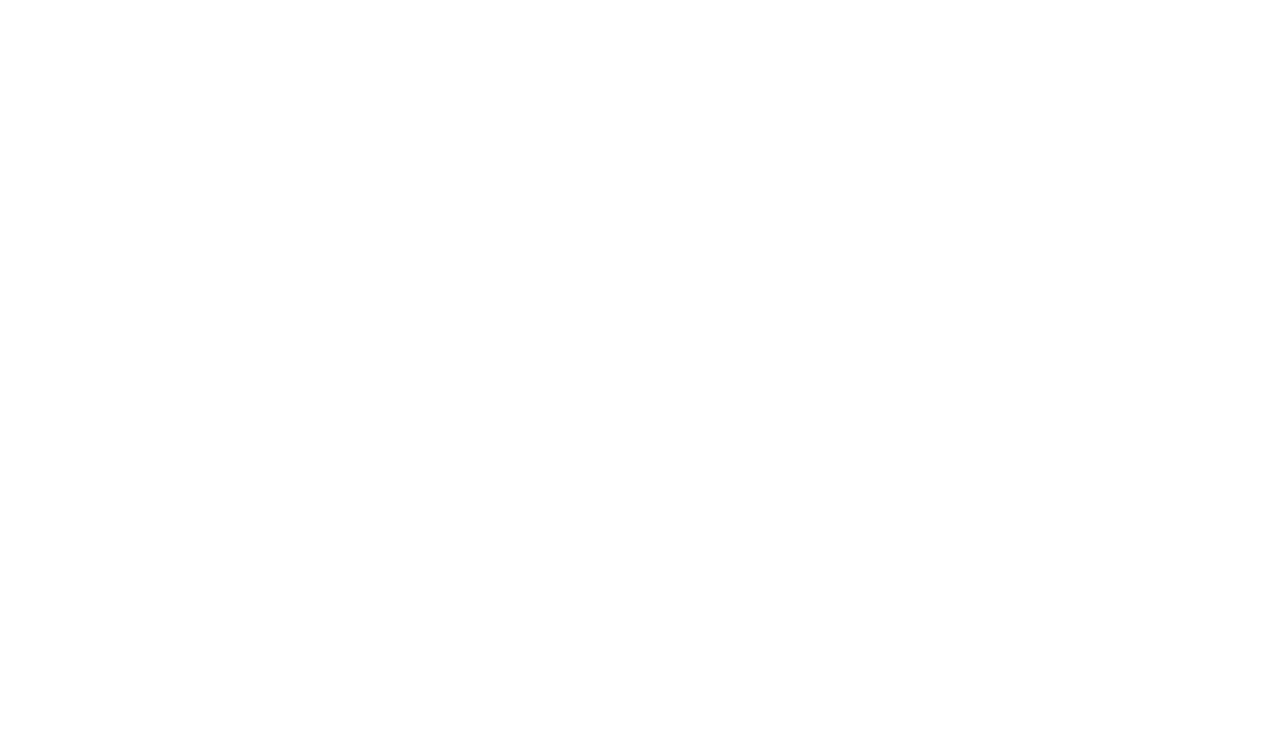
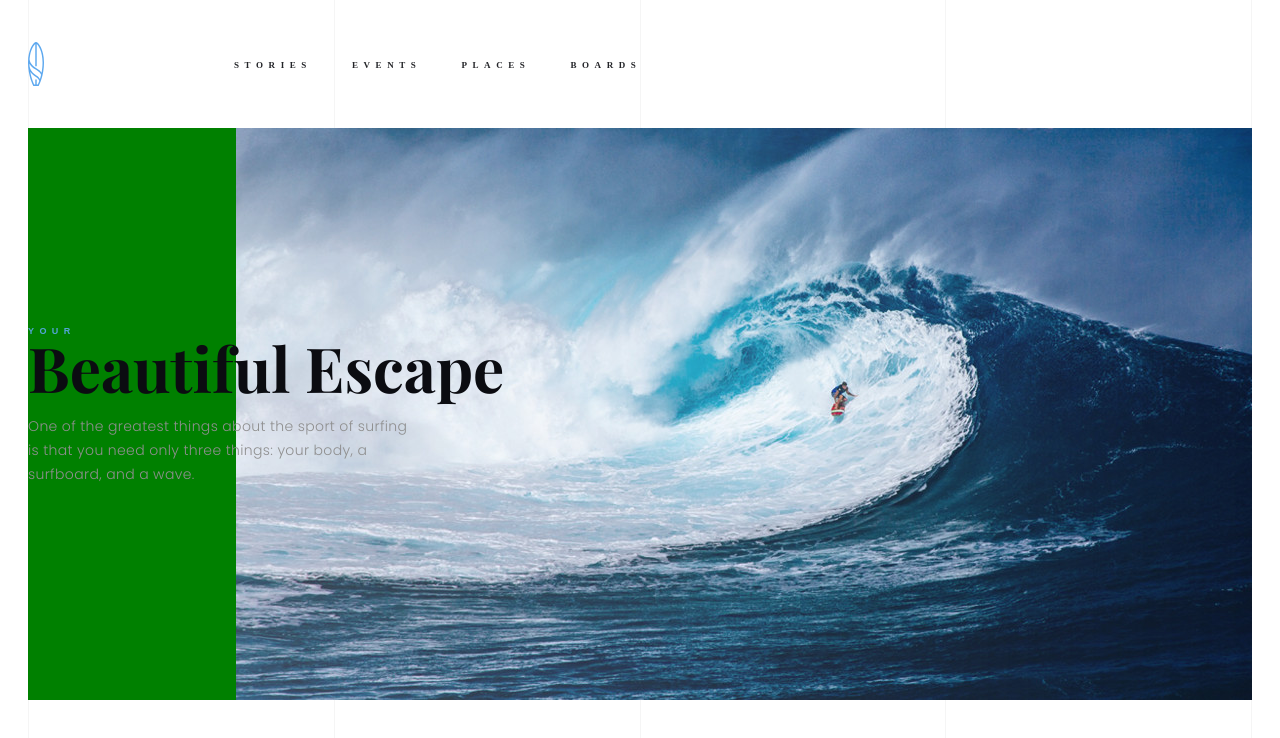
Before and after one commit to antgerasim/WebCadamy-SurfingClub, a website: page app/index.html in a window 1280 px wide. Drawn offline with nearby package versions, Linux system fonts and the light colour scheme.

Commit message:
1 Урок

```diff
--- a/app/index.html
+++ b/app/index.html
@@ -1,13 +1,61 @@
 <!DOCTYPE html>
 <html lang="en">
+
 <head>
     <meta charset="UTF-8">
     <meta name="viewport" content="width=device-width, initial-scale=1.0">
     <meta http-equiv="X-UA-Compatible" content="ie=edge">
     <title>Surfing Club</title>
     <link rel="stylesheet" href="libs/bootstrap-reboot/bootstrap-reboot.css">
+    <link rel="stylesheet" href="css/main.css">
+    <link
+        href="https://fonts.googleapis.com/css?family=Fira+Sans|Playfair+Display:400,700|Poppins:300&display=swap&subset=cyrillic-ext"
+        rel="stylesheet">
+    <link rel="stylesheet" href="fonts/league-spartan/league-spartan.css">
 </head>
+
 <body>
+    <div class="container">
+        <nav class="navigation-wrapper">
+            <a href="">
+                <div class="logo">
+                    <img width="16" src="img/logo/logo.svg" alt="">
+                </div>
+            </a>
+
+            <ul class="navigation">
+                <li class="navigation__item">
+                    <a class="navigation__link" href="#!">Stories</a>
+                </li>
+                <li class="navigation__item">
+                    <a class="navigation__link" href="#!">Events</a>
+                </li clas>
+                <li class="navigation__item">
+                    <a class="navigation__link" href="#!">Places</a>
+                </li>
+                <li class="navigation__item">
+                    <a class="navigation__link" href="#!">Boards</a>
+                </li>
+            </ul>
+        </nav>
+
+        <div class="slide-item">
+
+            <div class="slide-item__desc">
+                <h2 class="slide-item__heading">
+                    <span>Your</span>
+                    Beautiful Escape
+                </h2>
+                <div class="slide-item__text">
+                    <p> One of the greatest things about the sport of surfing is that you need only three things: your
+                        body,
+                        a surfboard, and a wave.</p>
+                </div>
+            </div>
+            <div class="slide-item__img slide-item__img--bg-1"></div>
+        </div>
+    </div>
 
 </body>
+
 </html>
--- /dev/null
+++ b/app/less/blocks/base.less
@@ -0,0 +1,27 @@
+body {
+    //background: #97e2f0;
+    background-image: url("../img/bg/bg-lines.png");
+    /*относительно скомпилированного файла main.css*/
+    background-repeat: repeat-y;
+    background-position: center;
+    background-size: initial;
+    font-family: sans-serif;
+}
+
+.container {
+    width: 1224px;
+    margin-left: auto;
+    margin-right: auto;
+    //height: 100px;
+    //background-color: rgb(24, 95, 226);
+}
+
+.navigation-wrapper{
+    display: flex;
+}
+
+
+.logo {
+    //margin-top: 38px;
+    margin-right: 190px;
+}
--- /dev/null
+++ b/app/less/blocks/header-slider.less
@@ -0,0 +1,59 @@
+.slide-item {
+    display: flex;
+    position: relative;
+    justify-content: flex-end;
+    background-color: green;
+}
+
+.slide-item__desc {
+    width: 500px;
+    position: absolute;
+    left: 0;
+    top: 50%;
+    transform: translateY(-50%);
+
+}
+
+.slide-item__heading {
+    color: #0b0c11;
+    font-family: "Playfair Display", serif;
+    font-size: 62px;
+    font-weight: 700;
+    line-height: 64px;
+    margin-bottom: 14px;
+
+    span {
+        display: block;
+        color: rgba(93, 168, 239, 0.9);
+        font-family: "League Spartan", sans-serif;
+        font-size: 9px;
+        font-weight: 700;
+        line-height: 1;
+        text-transform: uppercase;
+        letter-spacing: 5.4px;
+    }
+}
+
+.slide-item__text {
+    width: 390px;
+    color: #8f8f8f;
+    font-family: 'Poppins', sans-serif;
+    font-size: 14px;
+    font-weight: 300;
+    line-height: 24px;
+    letter-spacing: 0.35px;
+
+    p {}
+}
+
+.slide-item__img {
+    width: 1016px;
+    height: 572px;
+    background-repeat: no-repeat;
+    background-position: center;
+    background-size: cover;
+}
+
+.slide-item__img--bg-1 {
+    background-image: url("../img/img/img-header.jpg");
+}
--- /dev/null
+++ b/app/less/blocks/navigation.less
@@ -0,0 +1,42 @@
+.navigation-wrapper{
+    display: flex;
+    height: 128px;
+    align-items: center;
+}
+
+
+.navigation {
+    display: flex;
+    flex-direction: row;
+    list-style-type: none;
+    padding: 0;
+    margin: 0;
+    //margin-top: 60px;
+    //margin-bottom: 60px;
+    font-family: 'League-Spartan', sans-serif;
+    font-weight: 700;
+
+}
+
+
+
+.navigation__item {
+    margin-right: 40px;
+
+    &:last-child {
+        margin-right: 0;
+    }
+
+}
+
+.navigation__link {
+    color: #000000;
+    text-decoration: none;
+    color: rgba(11, 12, 17, 0.9);
+    font-family: "League Spartan";
+    font-size: 9px;
+    font-weight: 700;
+    line-height: 1;
+    text-transform: uppercase;
+    letter-spacing: 5.58px;
+}
--- a/app/less/main.less
+++ b/app/less/main.less
@@ -1,3 +1,11 @@
-body{
-    background: #97e2f0; ;
-}
+// font-family: 'Fira Sans', sans-serif;
+
+// font-family: 'Playfair Display', serif;
+
+// font-family: 'Poppins', sans-serif;
+
+// font-family: 'League-Spartan';, sans-serif
+
+@import "blocks/base.less";
+@import "blocks/navigation.less";
+@import "blocks/header-slider.less";
```
Also changed, not shown: app/css/main.css (added).
